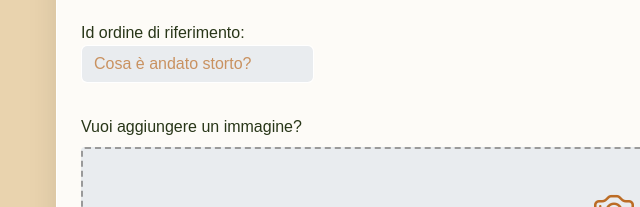
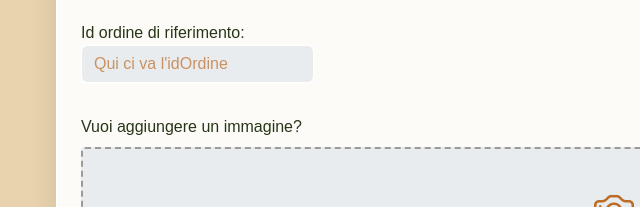
Before and after one commit to HyperFede/Progetto-Web, a website: page frontend/nuovaSegnalazione.html in a window 1280 px wide. Shown: the part 341-548 px from the top of the page, 26-666 px from the left. Drawn offline with nearby package versions, Linux system fonts and the light colour scheme.

Commit message:
temp commit

```diff
--- a/frontend/nuovaSegnalazione.html
+++ b/frontend/nuovaSegnalazione.html
@@ -113,7 +113,7 @@
             <form id="problemForm">
                 <div class="mb-4">
                     <label for="reviewTextInput" class="form-label review-text-label">Id ordine di riferimento:
-                        <input type = "text" class="form-control review-textarea" id="reviewTextInput" name="reviewText" rows="5" placeholder="Cosa è andato storto?"></input>
+                        <input type = "text" class="form-control review-textarea" id="reviewTextInput" name="reviewText" rows="5" placeholder="Qui ci va l'idOrdine"></input>
                     </label>
                 </div>
 
```
